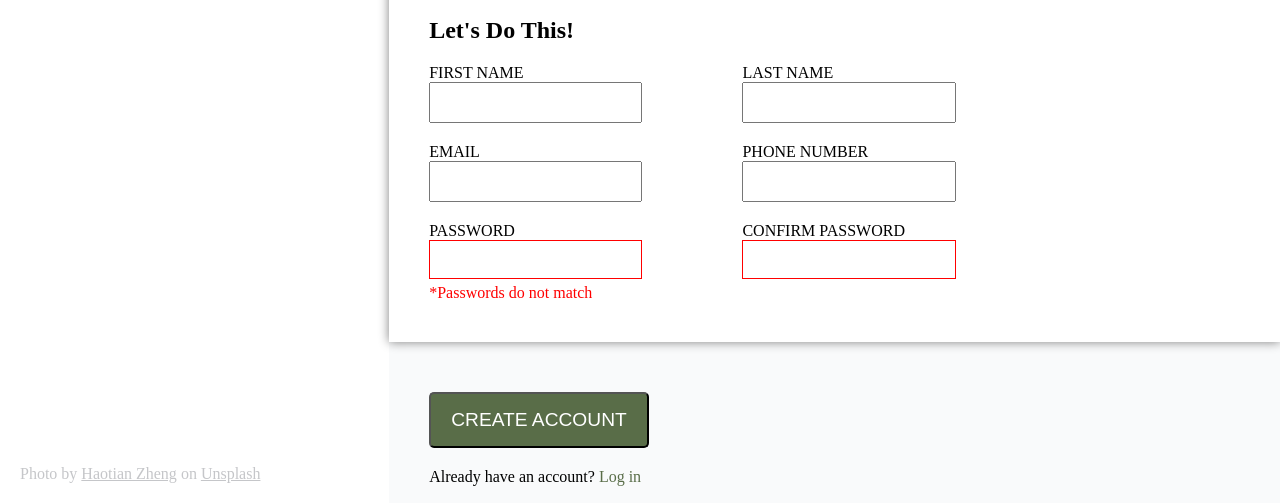
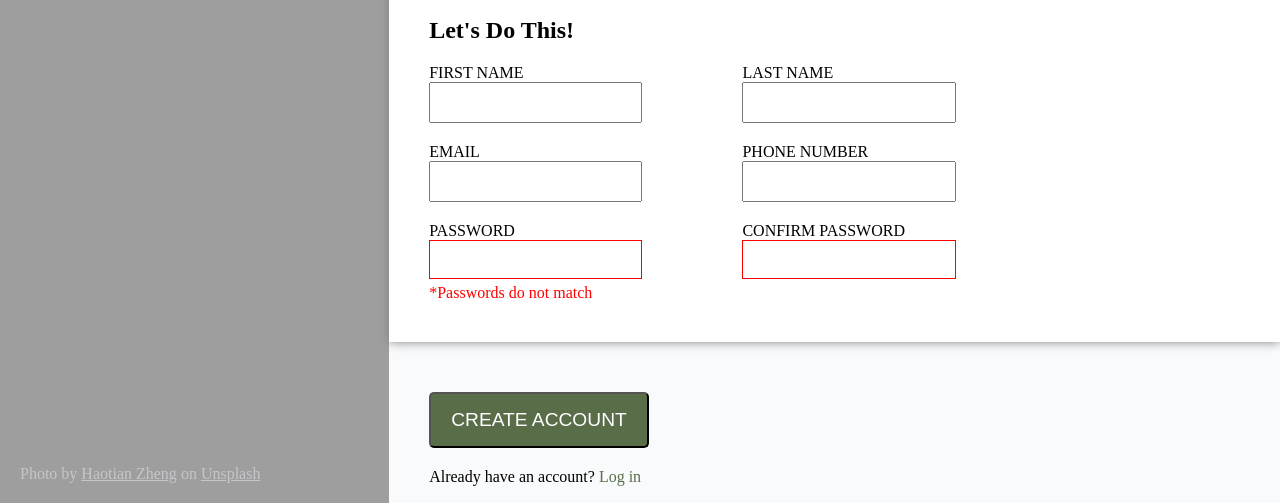
Before and after one commit to NB744/sign-up-form, a plain HTML site: page index.html in a window 1280 px wide. Shown: the part 297-800 px from the top of the page. Drawn offline with Linux system fonts and the light colour scheme; the site is published under a folder, as on GitHub Pages, so addresses that start at the root find nothing.

Commit message:
Updated bg image url

```diff
--- a/css/sign-up.css
+++ b/css/sign-up.css
@@ -22,7 +22,7 @@ object-fit: cover;
 #form-image-wrapper{
 width: 45vw;
 /*height: 100vh;*/
-background-image: url(/img/nature.jpg);
+background-image: url(../img/nature.jpg);
 background-size: cover;
 background-repeat: no-repeat;
 }
```
